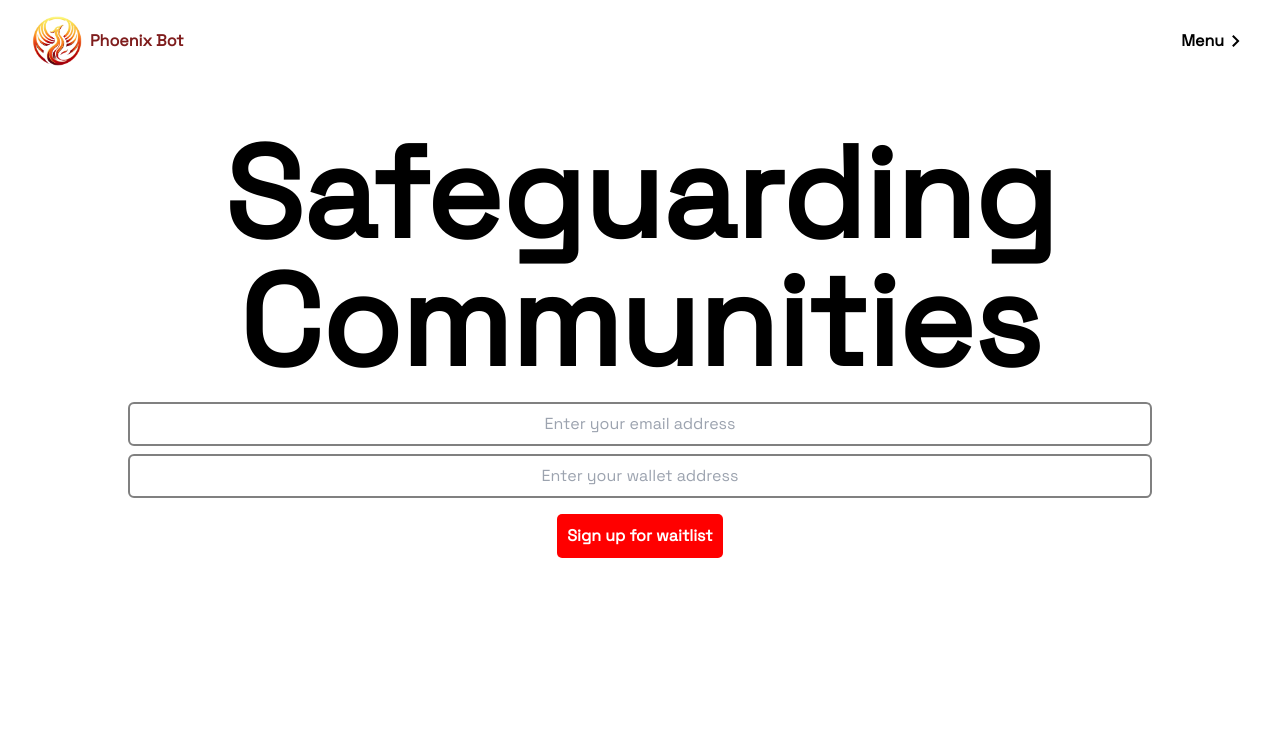
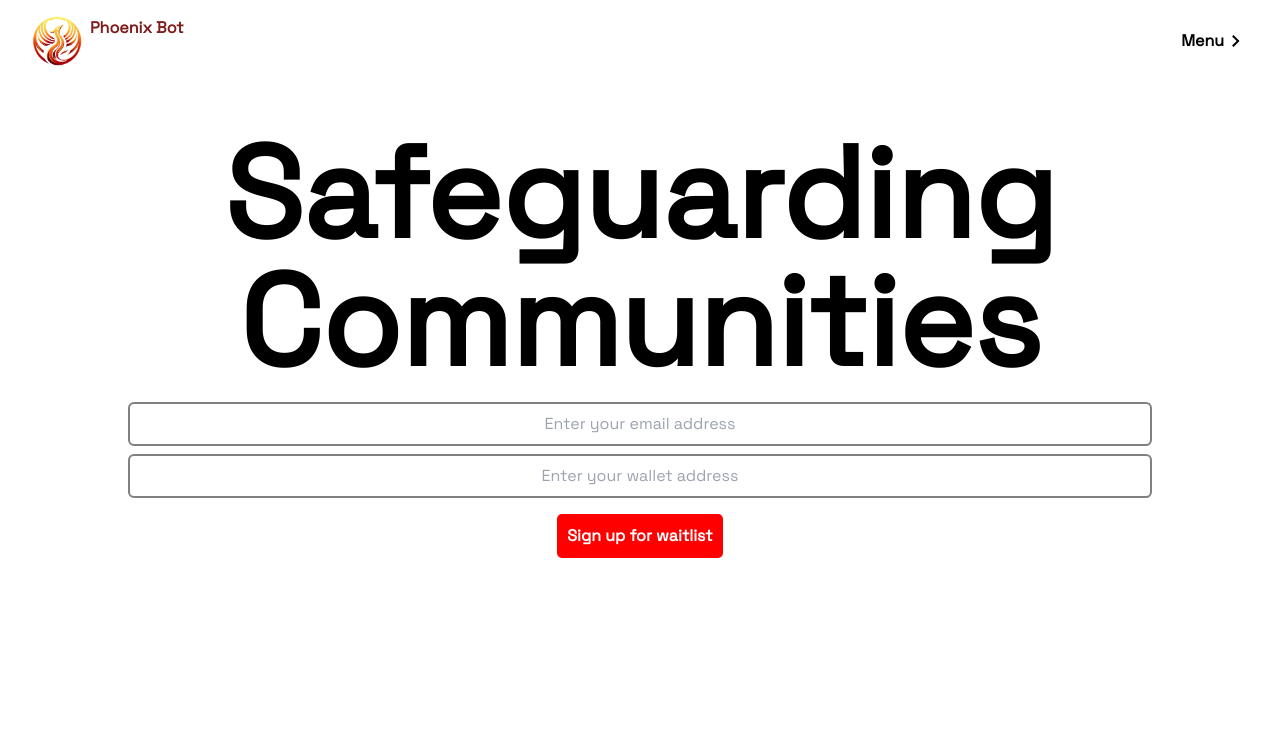
Before and after one commit to gamertechsdefi/Phoenix-Bot-Waitlist, a Next.js app: page / in a window 1280 px wide. Shown: the top 756 px of the page. Built offline with nearby package versions, Linux system fonts and the light colour scheme.

Commit message:
update tex
gggg

```diff
--- a/src/app/components/home-navbar.js
+++ b/src/app/components/home-navbar.js
@@ -45,7 +45,7 @@ export default function HomeNavBar() {
         transition={{ type: "spring", stiffness: "400", delay: -0.2 }}
         className="flex mx-4 items-center space-x-40 my-4 md:space-x-[800px] md:mx-8"
       >
-        <div className="flex items-center">
+        <div className="flex flex-row">
           <img src={logoImage} width="50px" className="mr-2" />
           <span className="font-bold text-red-900">Phoenix Bot</span>
         </div>
```
